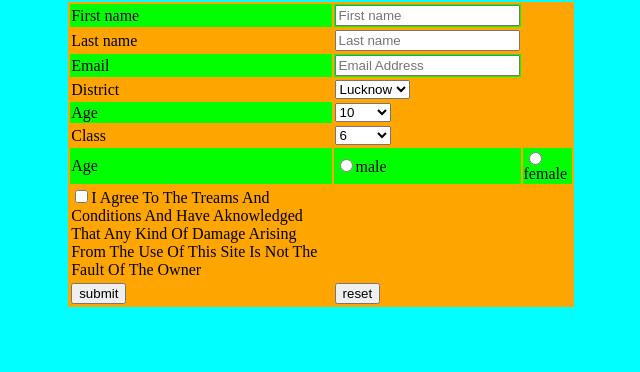
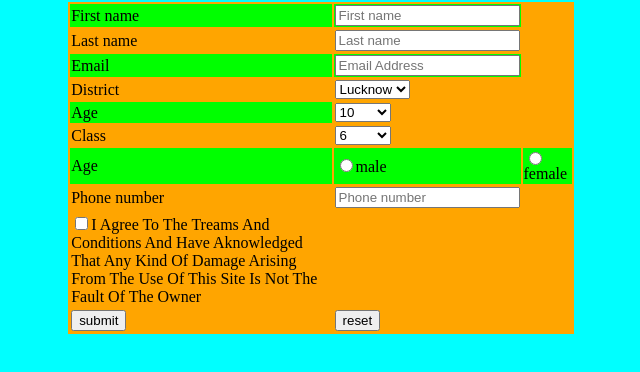
Before and after one commit to kkshere/kks, a plain HTML site: page index.html in a window 1280 px wide. Shown: the part 64-436 px from the top of the page, without its empty margins (319-959 px from the left). Drawn offline with Linux system fonts and the light colour scheme.

Commit message:
Add files via upload

```diff
--- a/index.html
+++ b/index.html
@@ -19,6 +19,7 @@
                     <td>Email</td>
                     <td><input type="email" name="email" placeholder="Email Address"></td></tr>
                     <tr>
+
                         <td>District</td>
                         <td><select name="cities">
                             <option>Lucknow</option>
@@ -50,6 +51,10 @@
                             <td>Age</td>
                             <td><input type="radio" name="Gender"Value="male">male</td>
                             <td><input type="radio" name="Gender"Value="female">female</td>
+                            <tr >
+                                <td>Phone number</td>
+                                <td><input type="number" name="email" placeholder="Phone number"></td></tr>
+                                <tr>
                     </tr>
                    <tr><td><input type="checkbox">I Agree To The Treams And Conditions And Have Aknowledged That Any Kind Of Damage Arising From The Use Of This Site Is Not The Fault Of The Owner</td></tr>
 
```
